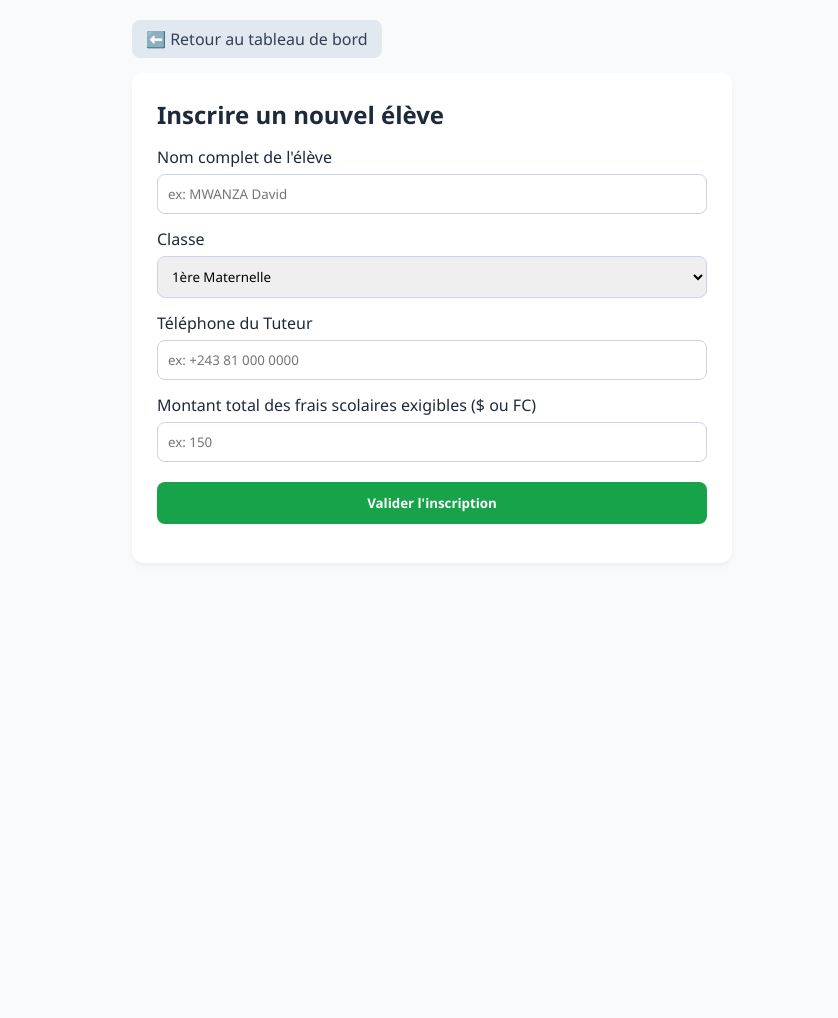
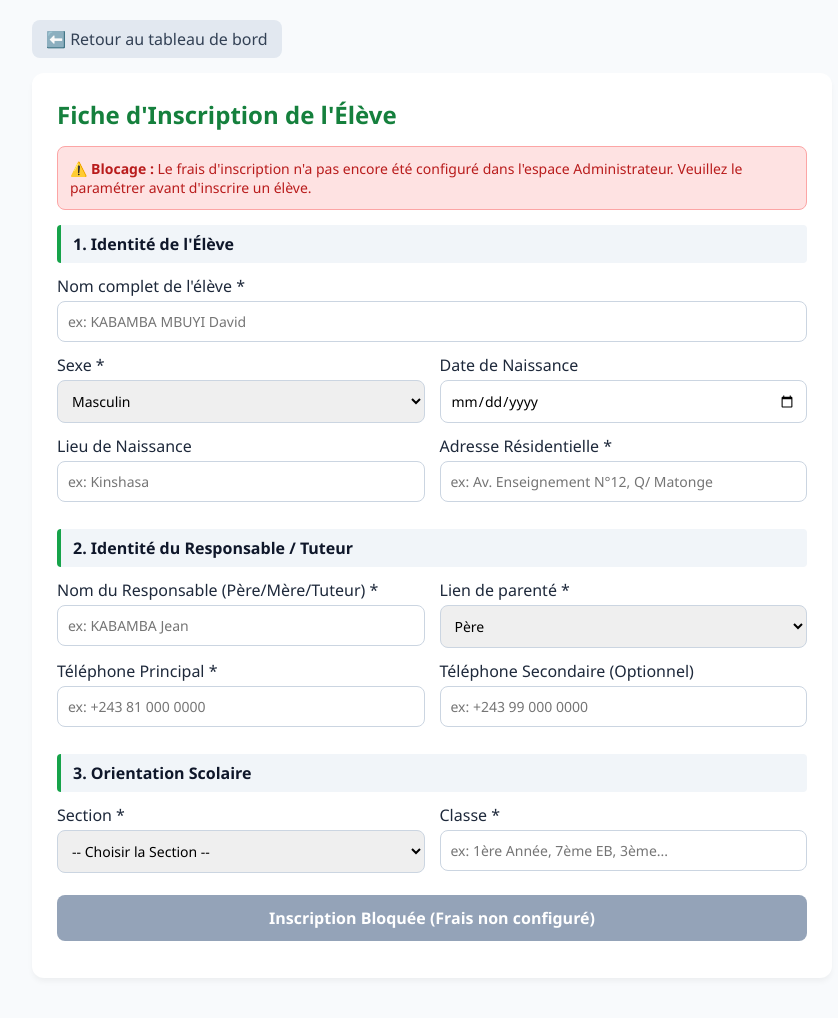
Before and after one commit to osemwanza-ai/gestion-la-charite, a Flask app: page /inscription in a window 1280 px wide. Shown: the whole page, without its empty margins (208-1046 px from the left). Before the commit the page ends 524 px from the top, so only its background shows below. Run offline with Flask 3, Linux system fonts and the light colour scheme.

Commit message:
Update inscription.html

```diff
--- a/templates/inscription.html
+++ b/templates/inscription.html
@@ -3,15 +3,20 @@
 <head>
     <meta charset="UTF-8">
     <meta name="viewport" content="width=device-width, initial-scale=1.0">
-    <title>Inscription Élève - C.S. La Charité</title>
+    <title>Formulaire d'Inscription - C.S. La Charité</title>
     <style>
         * { box-sizing: border-box; font-family: 'Segoe UI', sans-serif; margin: 0; padding: 0; }
         body { background-color: #f8fafc; color: #1e293b; padding: 20px; }
-        .container { max-width: 600px; margin: 0 auto; }
-        .box { background: white; padding: 25px; border-radius: 12px; box-shadow: 0 4px 6px -1px rgba(0,0,0,0.05); }
-        input, select, button { width: 100%; padding: 10px; margin-top: 6px; margin-bottom: 14px; border: 1px solid #cbd5e1; border-radius: 8px; }
-        button { background: #16a34a; color: white; border: none; font-weight: bold; cursor: pointer; padding: 12px; }
+        .container { max-width: 800px; margin: 0 auto; }
+        .box { background: white; padding: 25px; border-radius: 12px; box-shadow: 0 4px 6px -1px rgba(0,0,0,0.05); margin-bottom: 20px; }
+        .section-title { background: #f1f5f9; padding: 8px 12px; border-left: 4px solid #16a34a; font-weight: bold; color: #0f172a; margin-top: 15px; margin-bottom: 12px; border-radius: 4px; }
+        .grid-2 { display: grid; grid-template-columns: 1fr 1fr; gap: 15px; }
+        input, select, button { width: 100%; padding: 10px; margin-top: 4px; margin-bottom: 12px; border: 1px solid #cbd5e1; border-radius: 8px; font-size: 14px; }
+        button { background: #16a34a; color: white; border: none; font-weight: bold; cursor: pointer; padding: 12px; font-size: 16px; margin-top: 10px; }
         .btn-back { display: inline-block; padding: 8px 14px; background: #e2e8f0; color: #334155; text-decoration: none; border-radius: 8px; margin-bottom: 15px; }
+        .alert-frais { background: #dcfce7; border: 1px solid #86efac; color: #15803d; padding: 12px; border-radius: 8px; margin-bottom: 15px; font-size: 14px; }
+        .alert-error { background: #fee2e2; border: 1px solid #fca5a5; color: #b91c1c; padding: 12px; border-radius: 8px; margin-bottom: 15px; font-size: 14px; }
+        #div-option { display: none; }
     </style>
 </head>
 <body>
@@ -19,31 +24,127 @@
     <a href="/" class="btn-back">⬅️ Retour au tableau de bord</a>
 
     <div class="box">
-        <h2 style="margin-bottom: 15px;">Inscrire un nouvel élève</h2>
+        <h2 style="color: #15803d; margin-bottom: 15px;">Fiche d'Inscription de l'Élève</h2>
+
+        {% if frais %}
+        <div class="alert-frais">
+            <strong> Validation financière :</strong> Le tarif de validation d'inscription est fixé à <strong>{{ frais.montant }}</strong>. La validation enregistrera automatiquement ce paiement de caisse.
+        </div>
+        {% else %}
+        <div class="alert-error">
+            <strong>⚠️ Blocage :</strong> Le frais d'inscription n'a pas encore été configuré dans l'espace Administrateur. Veuillez le paramétrer avant d'inscrire un élève.
+        </div>
+        {% endif %}
+
         <form method="POST">
-            <label>Nom complet de l'élève</label>
-            <input type="text" name="nom_complet" required placeholder="ex: MWANZA David">
+            <!-- 1. IDENTITÉ ÉLÈVE -->
+            <div class="section-title">1. Identité de l'Élève</div>
+            <label>Nom complet de l'élève *</label>
+            <input type="text" name="nom_complet" required placeholder="ex: KABAMBA MBUYI David">
 
-            <label>Classe</label>
-            <select name="classe">
-                <option>1ère Maternelle</option>
-                <option>2ème Maternelle</option>
-                <option>1ère Primaire</option>
-                <option>2ème Primaire</option>
-                <option>7ème EB</option>
-                <option>8ème EB</option>
-                <option>1ère Humanité</option>
-            </select>
+            <div class="grid-2">
+                <div>
+                    <label>Sexe *</label>
+                    <select name="sexe" required>
+                        <option value="M">Masculin</option>
+                        <option value="F">Féminin</option>
+                    </select>
+                </div>
+                <div>
+                    <label>Date de Naissance</label>
+                    <input type="date" name="date_naissance">
+                </div>
+            </div>
 
-            <label>Téléphone du Tuteur</label>
-            <input type="text" name="telephone_tuteur" placeholder="ex: +243 81 000 0000">
+            <div class="grid-2">
+                <div>
+                    <label>Lieu de Naissance</label>
+                    <input type="text" name="lieu_naissance" placeholder="ex: Kinshasa">
+                </div>
+                <div>
+                    <label>Adresse Résidentielle *</label>
+                    <input type="text" name="adresse" required placeholder="ex: Av. Enseignement N°12, Q/ Matonge">
+                </div>
+            </div>
 
-            <label>Montant total des frais scolaires exigibles ($ ou FC)</label>
-            <input type="number" step="0.01" name="frais_total" required placeholder="ex: 150">
+            <!-- 2. RESPONSABLE / TUTEUR -->
+            <div class="section-title">2. Identité du Responsable / Tuteur</div>
+            <div class="grid-2">
+                <div>
+                    <label>Nom du Responsable (Père/Mère/Tuteur) *</label>
+                    <input type="text" name="nom_responsables" required placeholder="ex: KABAMBA Jean">
+                </div>
+                <div>
+                    <label>Lien de parenté *</label>
+                    <select name="lien_parente" required>
+                        <option value="Père">Père</option>
+                        <option value="Mère">Mère</option>
+                        <option value="Tuteur Légal">Tuteur Légal</option>
+                        <option value="Oncle/Tante">Oncle / Tante</option>
+                    </select>
+                </div>
+            </div>
 
-            <button type="submit">Valider l'inscription</button>
+            <div class="grid-2">
+                <div>
+                    <label>Téléphone Principal *</label>
+                    <input type="tel" name="telephone_principal" required placeholder="ex: +243 81 000 0000">
+                </div>
+                <div>
+                    <label>Téléphone Secondaire (Optionnel)</label>
+                    <input type="tel" name="telephone_secondaire" placeholder="ex: +243 99 000 0000">
+                </div>
+            </div>
+
+            <!-- 3. ORIENTATION SCOLAIRE -->
+            <div class="section-title">3. Orientation Scolaire</div>
+            <div class="grid-2">
+                <div>
+                    <label>Section *</label>
+                    <select name="section" id="select-section" required onchange="adapterFormulaire()">
+                        <option value="">-- Choisir la Section --</option>
+                        <option value="Maternelle">Maternelle</option>
+                        <option value="Primaire">Primaire</option>
+                        <option value="Secondaire">Secondaire</option>
+                        <option value="Humanités">Humanités</option>
+                    </select>
+                </div>
+                <div>
+                    <label>Classe *</label>
+                    <input type="text" name="classe" required placeholder="ex: 1ère Année, 7ème EB, 3ème...">
+                </div>
+            </div>
+
+            <!-- CHAMP DYNAMIQUE OPTION -->
+            <div id="div-option">
+                <label style="color: #15803d; font-weight: bold;">Option / Section Technique *</label>
+                <input type="text" name="option" id="input-option" placeholder="ex: Électricité, Commerciale & Gestion, Couture...">
+            </div>
+
+            {% if frais %}
+            <button type="submit">Valider l'Inscription et Percevoir {{ frais.montant }}</button>
+            {% else %}
+            <button type="button" disabled style="background: #94a3b8; cursor: not-allowed;">Inscription Bloquée (Frais non configuré)</button>
+            {% endif %}
         </form>
     </div>
 </div>
+
+<script>
+function adapterFormulaire() {
+    var section = document.getElementById("select-section").value;
+    var divOption = document.getElementById("div-option");
+    var inputOption = document.getElementById("input-option");
+
+    if (section === "Secondaire" || section === "Humanités") {
+        divOption.style.display = "block";
+        inputOption.setAttribute("required", "required");
+    } else {
+        divOption.style.display = "none";
+        inputOption.removeAttribute("required");
+        inputOption.value = "";
+    }
+}
+</script>
 </body>
 </html>
```
